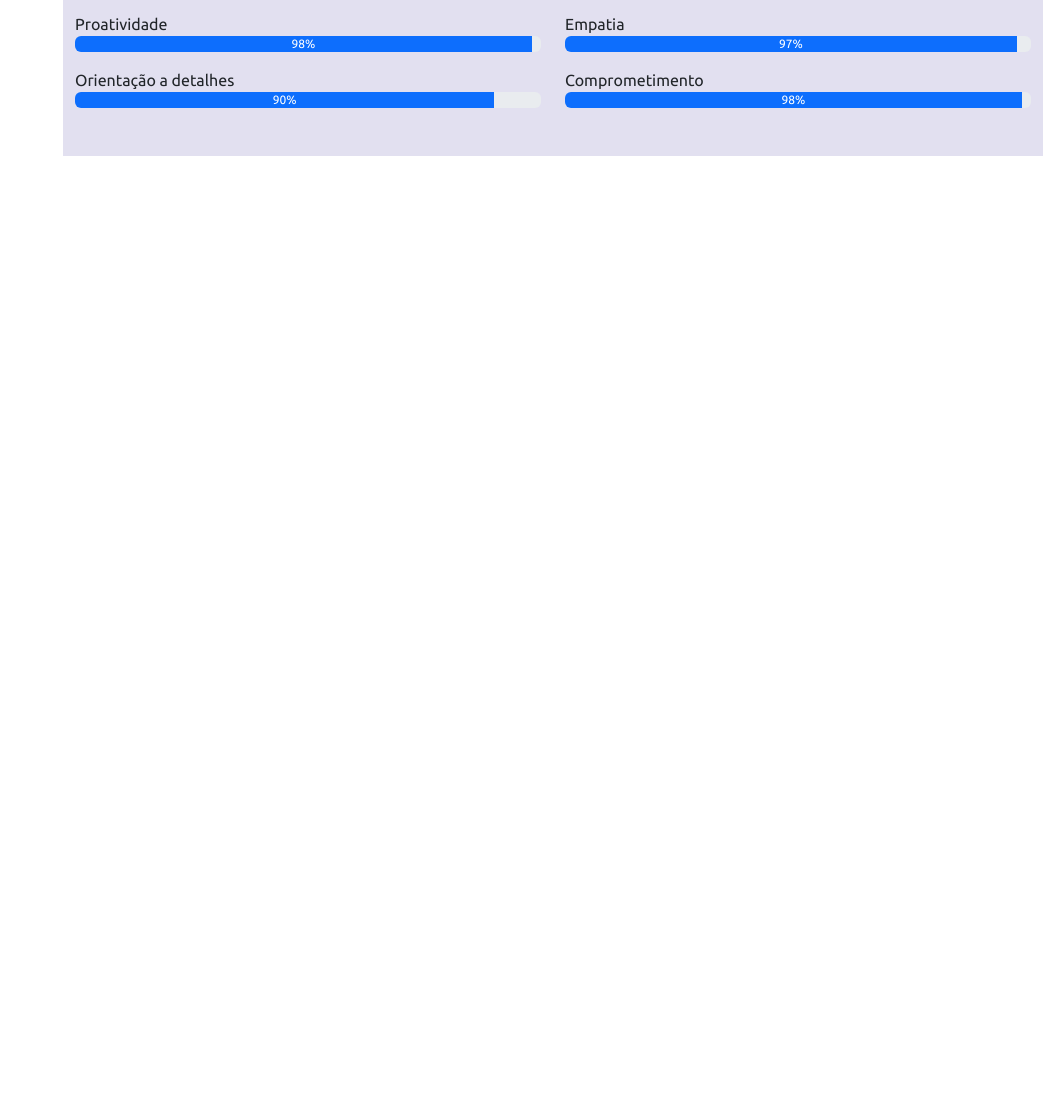
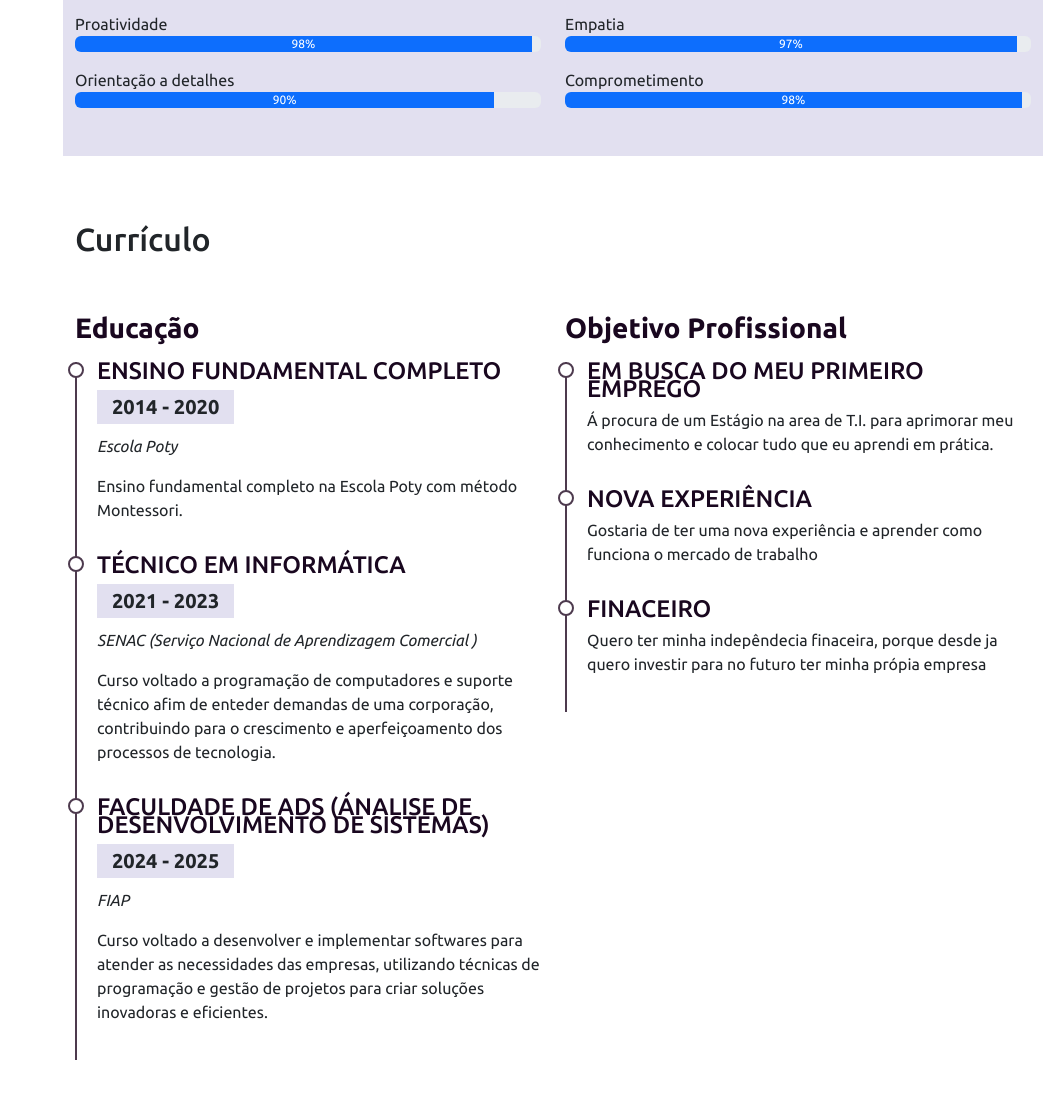
Before and after one commit to raphatatto/portfolio-responsivo, a Flask app: page / in a window 1280 px wide. Shown: the part 2028-3136 px from the top of the page, without its empty margins (237-1280 px from the left). Before the commit the page ends 2184 px from the top, so only its background shows below. Run offline with Flask 3, Linux system fonts and the light colour scheme; some libraries are stand-ins or nearby versions.

Commit message:
Currículo

```diff
--- a/static/style.css
+++ b/static/style.css
@@ -181,3 +181,45 @@ body::-webkit-scrollbar {
   .section-bg{
     background-color: #e2e0f0 ;
   }
+  .cv .cv-title{
+    font-weight: 700;
+    margin-top: 20px;
+    margin-bottom: 20px;
+    color: #19071f ;
+  }
+
+  .cv .cv-item{
+    padding: 0 0 20px 20px;
+    margin-top: -2px;
+    border-left:2px solid #4D3A4E;
+    position: relative;
+  }
+
+  .cv .cv-item h4{
+    line-height: 18px;
+    font-weight: 600px;
+    text-transform: uppercase;
+
+    color: #19071f;
+    margin-bottom: 10px;
+  }
+
+  .cv .cv-item h5{
+    background: #e2e0f0;
+    padding: 5px 15px;
+    display: inline-block;
+    font-weight: 600;
+    margin-bottom: 10px;
+  }
+
+  .cv .cv-item::before{
+    content: "";
+    position:absolute;
+    top: 0;
+    left: -9px;
+    width: 16px;
+    height: 16px;
+    border: 2px solid #4D3A4E;
+    background: #ffff;
+    border-radius: 50% ;
+}
--- a/templates/index.html
+++ b/templates/index.html
@@ -51,13 +51,13 @@
           <a class="nav-link" href="#habilidades"><i class="bi-list-check" aria-hidden="true"></i>Habilidades</a>
         </li>
         <li class="nav-item">
-          <a class="nav-link" href="#"><i class="bi-file-earmark" aria-hidden="true"></i>Currículo</a>
+          <a class="nav-link" href="#curriculo"><i class="bi-file-earmark" aria-hidden="true"></i>Currículo</a>
         </li>
         <li class="nav-item">
-          <a class="nav-link" href="#"><i class="bi bi-collection" aria-hidden="true"></i>Portifólio</a>
+          <a class="nav-link" href="#portifolio"><i class="bi bi-collection" aria-hidden="true"></i>Portifólio</a>
         </li>
         <li class="nav-item">
-          <a class="nav-link" href="#"><i class="bi bi-envelope" aria-hidden="true"></i>Contato</a>
+          <a class="nav-link" href="#contato"><i class="bi bi-envelope" aria-hidden="true"></i>Contato</a>
         </li>
 
 
@@ -259,6 +259,68 @@
 
 
     </section>
+
+    <section class="mt-5 cv" id="curriculo">
+
+      <div class="container pb-5">
+          <h2 class="pt-3 pb-4">Currículo</h2>
+
+          <div class="row">
+            <div class="col-md-6">
+              <h3 class="cv-title">Educação</h3>
+
+              <div class="cv-item">
+                <h4>Ensino Fundamental completo </h4>
+                <h5>2014 - 2020</h5>
+                <p><em>Escola Poty</em></p>
+                <p> Ensino fundamental completo
+                  na Escola Poty com método Montessori.</p>
+              </div>
+
+              <div class="cv-item">
+                <h4>Técnico em Informática </h4>
+                <h5>2021 - 2023</h5>
+                <p><em>SENAC (Serviço Nacional de Aprendizagem Comercial )</em></p>
+                <p>Curso voltado a programação de computadores e suporte técnico
+                  afim de enteder demandas de uma corporação, contribuindo para o
+                  crescimento  e aperfeiçoamento dos processos de tecnologia.</p>
+              </div>
+
+              <div class="cv-item">
+                <h4>Faculdade de ADS (Ánalise de desenvolvimento de sistemas) </h4>
+                <h5>2024 - 2025</h5>
+                <p><em>FIAP</em></p>
+                <p> Curso voltado a
+                  desenvolver e implementar softwares para atender as
+                  necessidades das empresas, utilizando técnicas de programação
+                  e gestão de projetos
+                  para criar soluções inovadoras e eficientes. </p>
+              </div>
+            </div>
+            <div class="col-md-6">
+              <h3 class="cv-title">Objetivo Profissional</h3>
+
+              <div class='cv-item' data-anime="up">
+                  <h4>Em busca do meu primeiro emprego</h4>
+                  <p>Á procura de um Estágio na area de T.I. para aprimorar meu
+                     conhecimento e colocar tudo que eu aprendi em prática.</p>
+              </div>
+
+              <div class='cv-item' data-anime="up">
+                  <h4>Nova experiência </h4>
+                  <p> Gostaria de ter uma nova experiência e aprender como funciona o mercado de trabalho </p>
+              </div>
+
+              <div class='cv-item' data-anime="up">
+                  <h4>Finaceiro</h4>
+                  <p> Quero ter minha indepêndecia finaceira, porque desde ja quero investir para no futuro ter minha própia empresa </p>
+              </div>
+
+          </div>
+
+
+
+    </section>
   </main>
 
   <script src="../static/bootstrap/js/bootstrap.bundle.min.js"></script>
```
